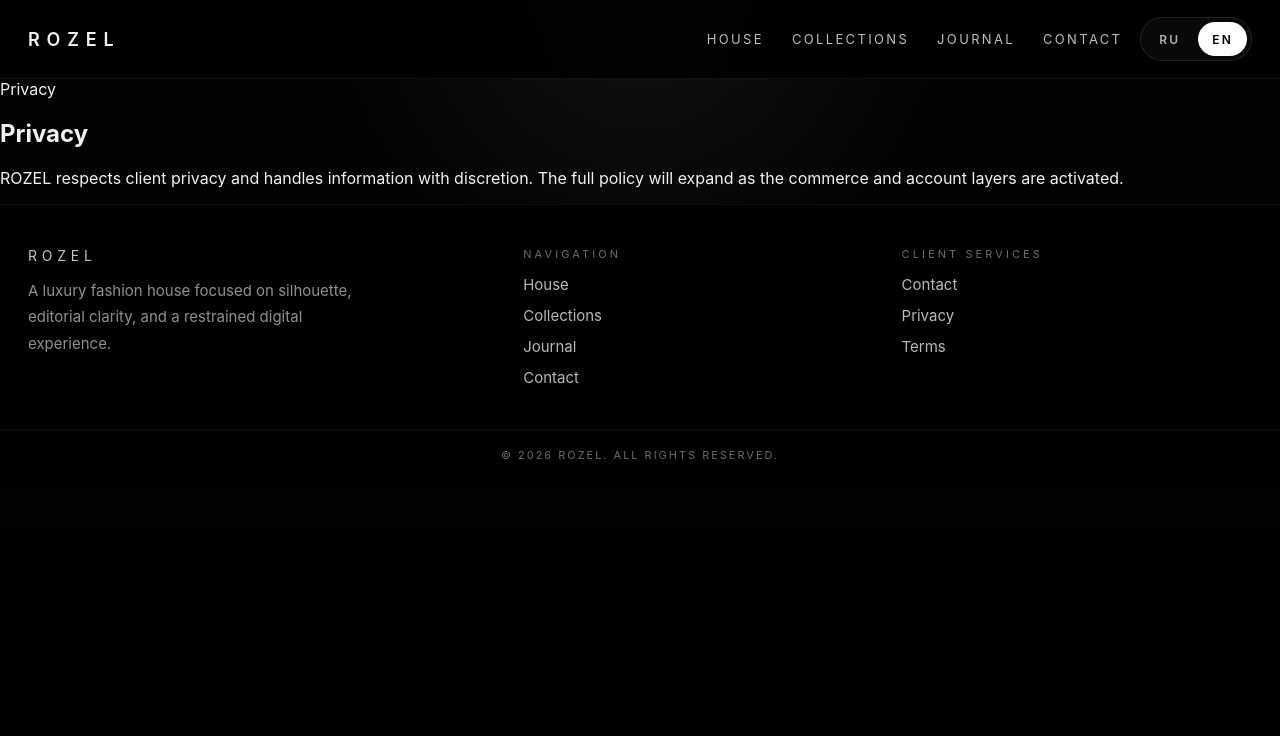
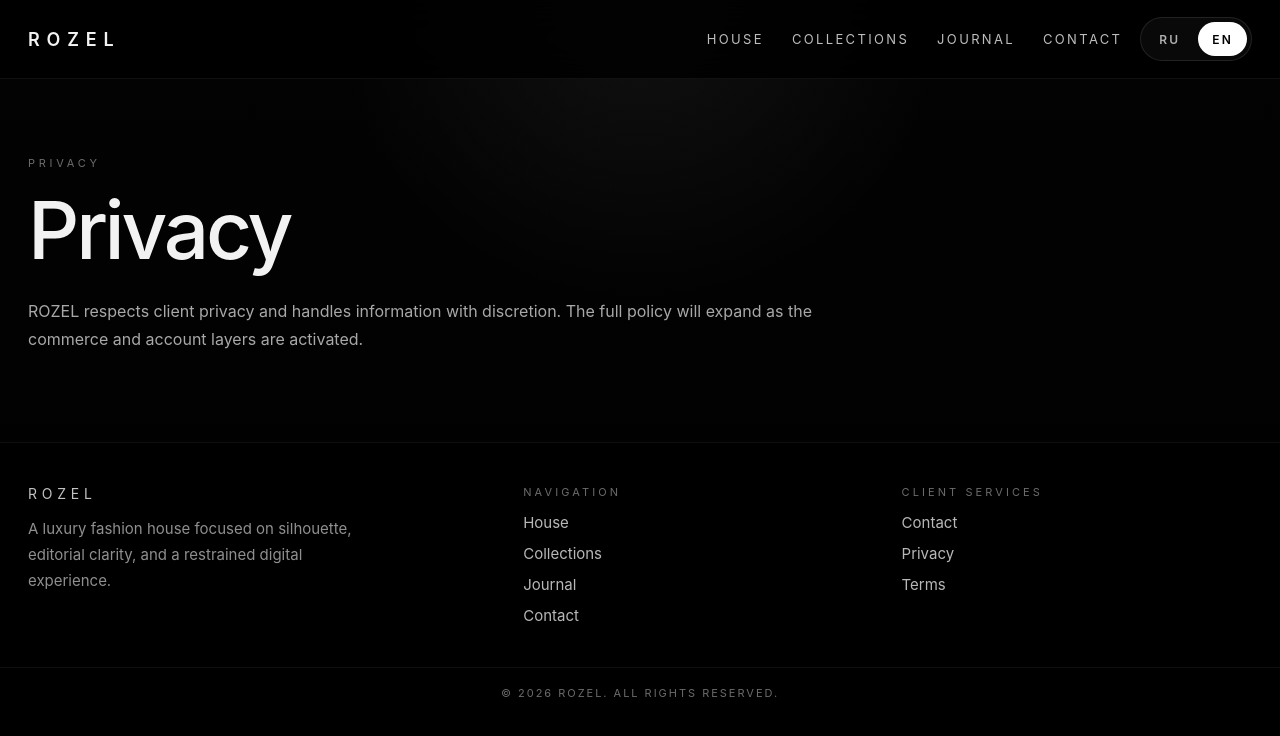
Before and after one commit to mtronda21vekby-stack/rozelshop.com, a Next.js app in the folder apps/web/: page /en/privacy in a window 1280 px wide. Shown: the top 736 px of the page. Built offline with nearby package versions, Linux system fonts and the light colour scheme.

Commit message:
Update page.tsx

```diff
--- a/apps/web/src/app/en/privacy/page.tsx
+++ b/apps/web/src/app/en/privacy/page.tsx
@@ -4,15 +4,11 @@ export default function EnglishPrivacyPage() {
   const siteData = getSiteContent('en');
 
   return (
-    <section className="bg-black text-white">
-      <div className="mx-auto max-w-4xl px-6 py-20">
-        <div className="text-xs uppercase tracking-[0.34em] text-white/42">
-          {siteData.privacyPage.eyebrow}
-        </div>
-        <h1 className="mt-4 text-4xl font-medium md:text-6xl">
-          {siteData.privacyPage.title}
-        </h1>
-        <p className="mt-8 text-base leading-8 text-white/62 md:text-lg">
+    <section className="page-section page-section--tight">
+      <div className="container">
+        <div className="eyebrow">{siteData.privacyPage.eyebrow}</div>
+        <h1 className="page-title">{siteData.privacyPage.title}</h1>
+        <p className="legal-copy" style={{ maxWidth: 860, marginTop: 26 }}>
           {siteData.privacyPage.text}
         </p>
       </div>
```
